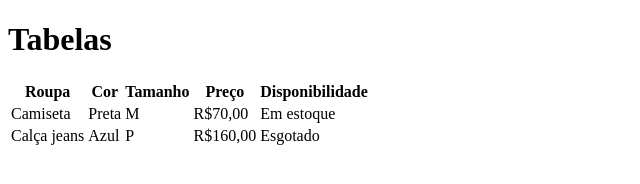
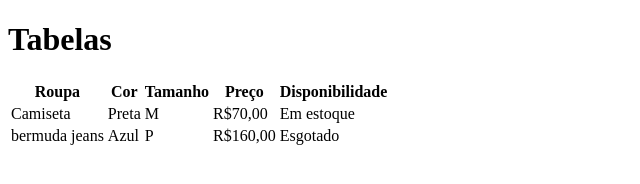
Before and after one commit to Ronaldo1090/aula-tabe, a plain HTML site: page index.html in a window 1280 px wide. Shown: the whole page, without its empty margins (0-640 px from the left). Drawn offline with Linux system fonts and the light colour scheme.

Commit message:
trocado de calça jeans para bermuda index.html

```diff
--- a/index.html
+++ b/index.html
@@ -26,7 +26,7 @@
             <td>Em estoque</td>
         </tr>
         <tr>
-            <td>Calça jeans</td>
+            <td>bermuda jeans</td>
             <td>Azul</td>
             <td>P</td>
             <td>R$160,00</td>
```
